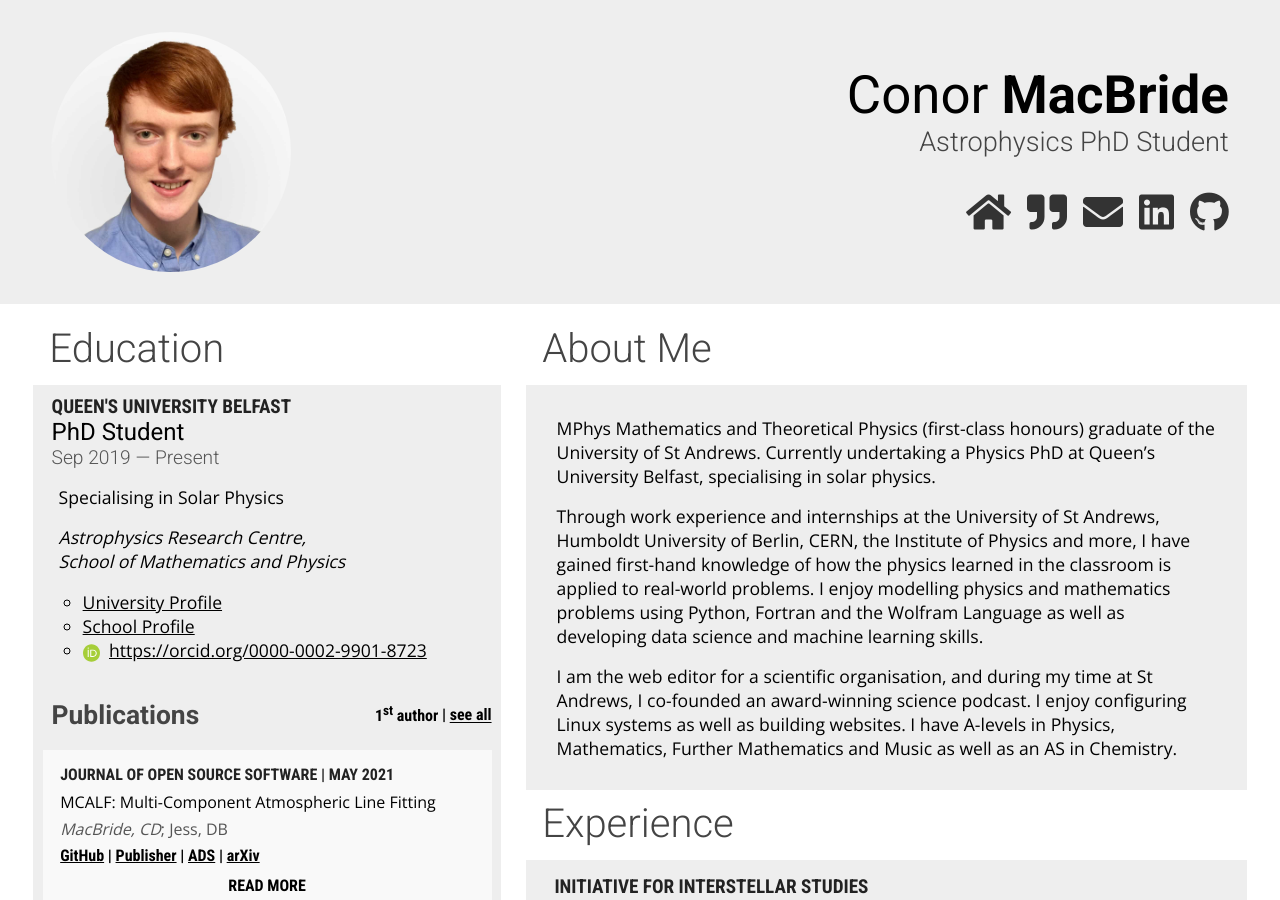
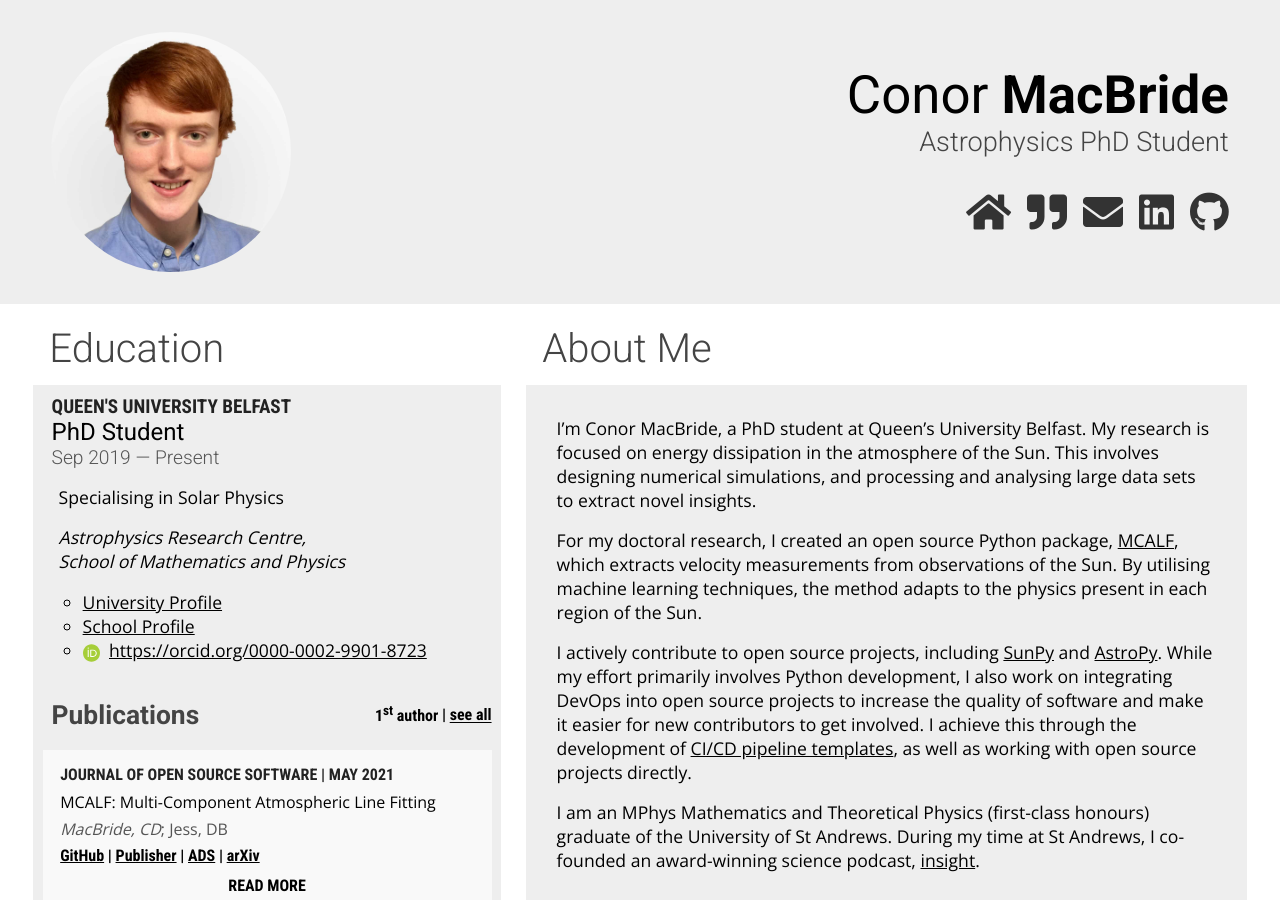
Before and after one commit to ConorMacBride/ConorMacBride.github.io, a Jekyll site: the page built from index.html, in a window 1280 px wide and 900 px high. Built offline with Jekyll 4.4.1, drawn with Linux system fonts in a browser that asks for light colours; nearby versions of some CDN libraries.

Commit message:
Update bio
Signed-off-by: Conor MacBride <conor@macbride.me>

```diff
--- a/index.html
+++ b/index.html
@@ -1,8 +1,16 @@
 ---
 layout: cv
 ---
-MPhys Mathematics and Theoretical Physics (first-class honours) graduate of the University of St Andrews. Currently undertaking a Physics PhD at Queen's University Belfast, specialising in solar physics.
+I'm Conor MacBride, a PhD student at Queen's University Belfast.
+My research is focused on energy dissipation in the atmosphere of the Sun.
+This involves designing numerical simulations, and processing and analysing large data sets to extract novel insights.
 
-Through work experience and internships at the University of St Andrews, Humboldt University of Berlin, CERN, the Institute of Physics and more, I have gained first-hand knowledge of how the physics learned in the classroom is applied to real-world problems. I enjoy modelling physics and mathematics problems using Python, Fortran and the Wolfram Language as well as developing data science and machine learning skills.
+For my doctoral research, I created an open source Python package, [MCALF](https://github.com/ConorMacBride/mcalf), which extracts velocity measurements from observations of the Sun.
+By utilising machine learning techniques, the method adapts to the physics present in each region of the Sun.
 
-I am the web editor for a scientific organisation, and during my time at St Andrews, I co-founded an award-winning science podcast. I enjoy configuring Linux systems as well as building websites. I have A-levels in Physics, Mathematics, Further Mathematics and Music as well as an AS in Chemistry.
+I actively contribute to open source projects, including [SunPy](https://github.com/sunpy/sunpy) and [AstroPy](https://github.com/astropy/astropy).
+While my effort primarily involves Python development, I also work on integrating DevOps into open source projects to increase the quality of software and make it easier for new contributors to get involved.
+I achieve this through the development of [CI/CD pipeline templates](https://github.com/OpenAstronomy/azure-pipelines-templates), as well as working with open source projects directly.
+
+I am an MPhys Mathematics and Theoretical Physics (first-class honours) graduate of the University of St Andrews.
+During my time at St Andrews, I co-founded an award-winning science podcast, [insight](https://www.st-andrews.ac.uk/~physoc1/insight/).
```
